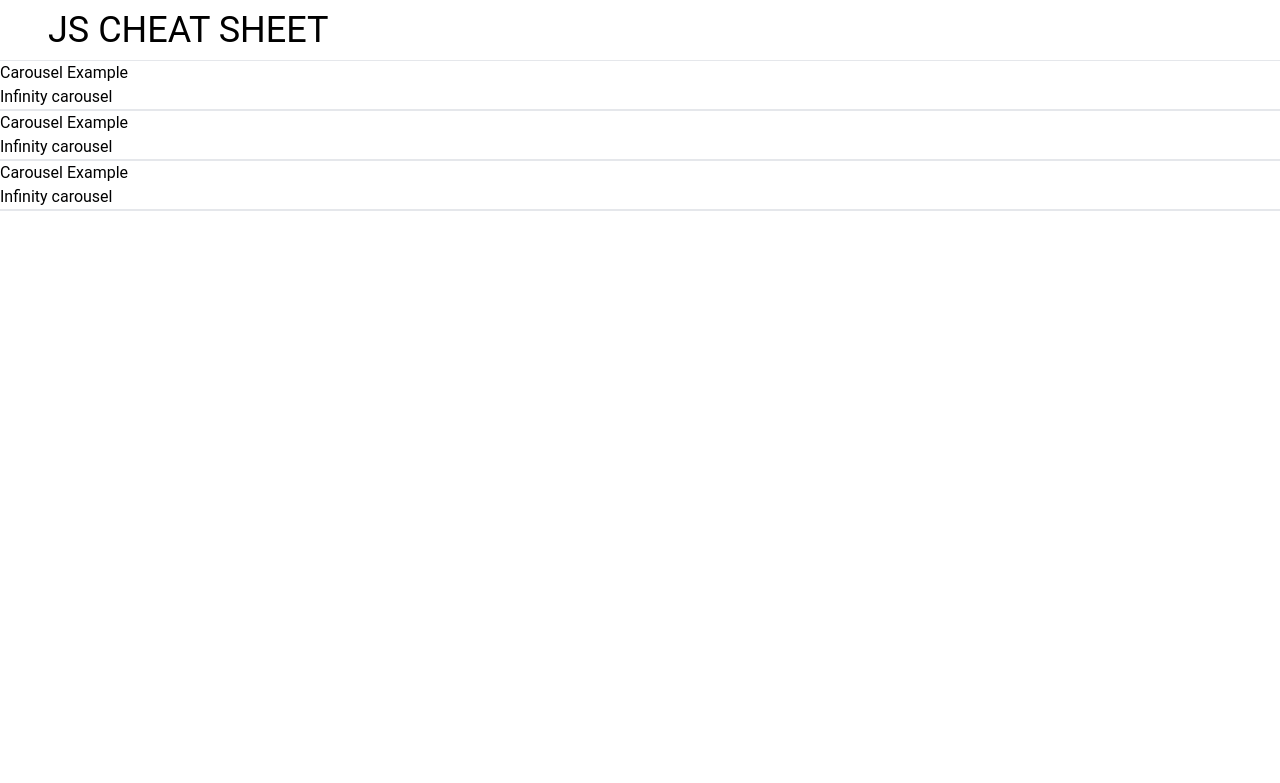
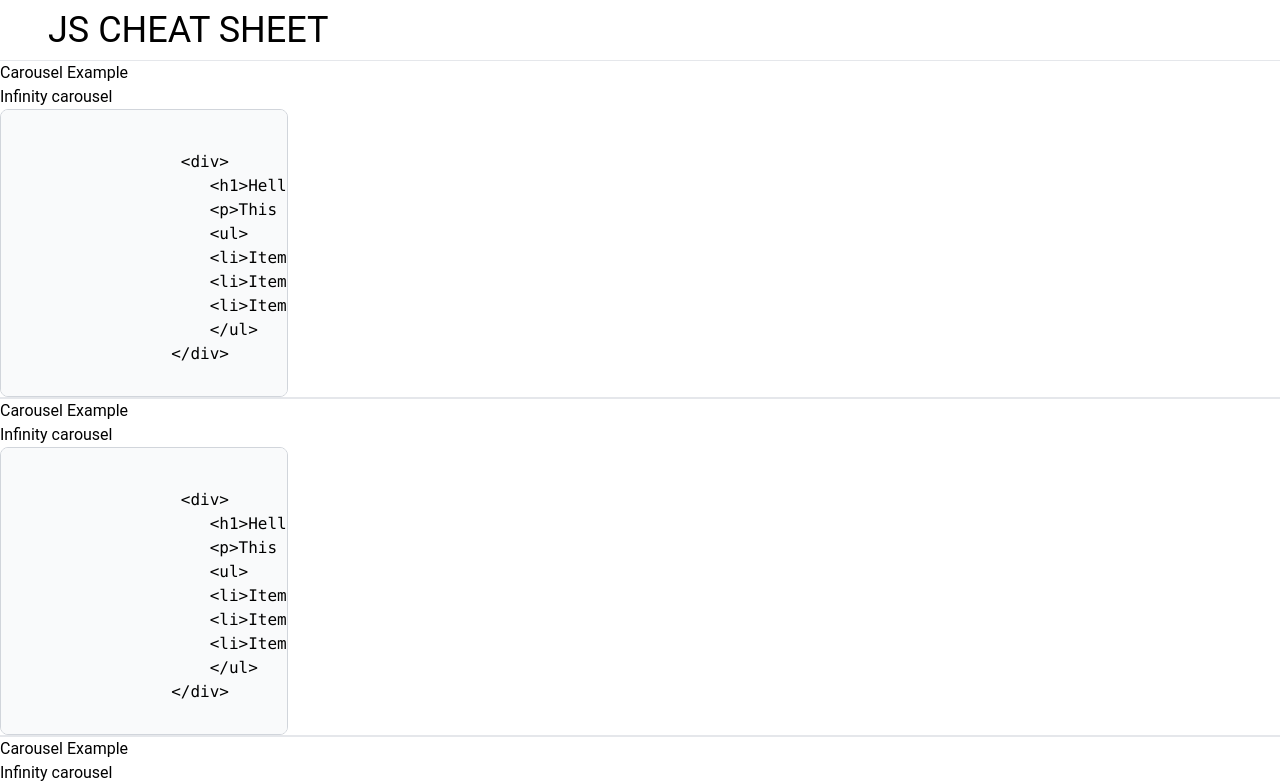
Before and after one commit to luxao/web_sheet, a React (Create React App) app: page / in a window 1280 px wide. Shown: the top 783 px of the page. Built offline with nearby package versions, Linux system fonts and the light colour scheme.

Commit message:
Add HtmlCard component, and create dataObj for codes

```diff
--- /dev/null
+++ b/src/assets/Data.js
@@ -0,0 +1,20 @@
+const dataObj = {
+    "codes": [
+        {
+            "htmlCode": `
+                 <div>
+                    <h1>Hello, World!</h1>
+                    <p>This is a sample HTML content.</p>
+                    <ul>
+                    <li>Item 1</li>
+                    <li>Item 2</li>
+                    <li>Item 3</li>
+                    </ul>
+                </div>
+            `,
+            "jsCode": ""
+        }
+    ]
+}
+
+export default dataObj
--- /dev/null
+++ b/src/components/HtmlCard.js
@@ -0,0 +1,9 @@
+import React from 'react';
+
+export default function HtmlCard({ htmlContent }) {
+    return <div className="w-72 h-72 border border-gray-300 rounded-lg overflow-auto p-4 bg-gray-50">
+      <pre>
+            <code>{ htmlContent}</code>
+      </pre>
+    </div>
+}
--- a/src/components/Section.js
+++ b/src/components/Section.js
@@ -1,7 +1,11 @@
 import HeadingSection from "./HeadingSection"
+import HtmlCard from "./HtmlCard"
+import dataObj from "../assets/Data";
+
 
 export default function Section() {
     return <section className="max-w-full max-h-fit h-96 border-b-2">
         <HeadingSection heading="Carousel Example" info="Infinity carousel" ></HeadingSection>
+        <HtmlCard htmlContent={dataObj.codes[0].htmlCode} />
     </section>
 }
```
